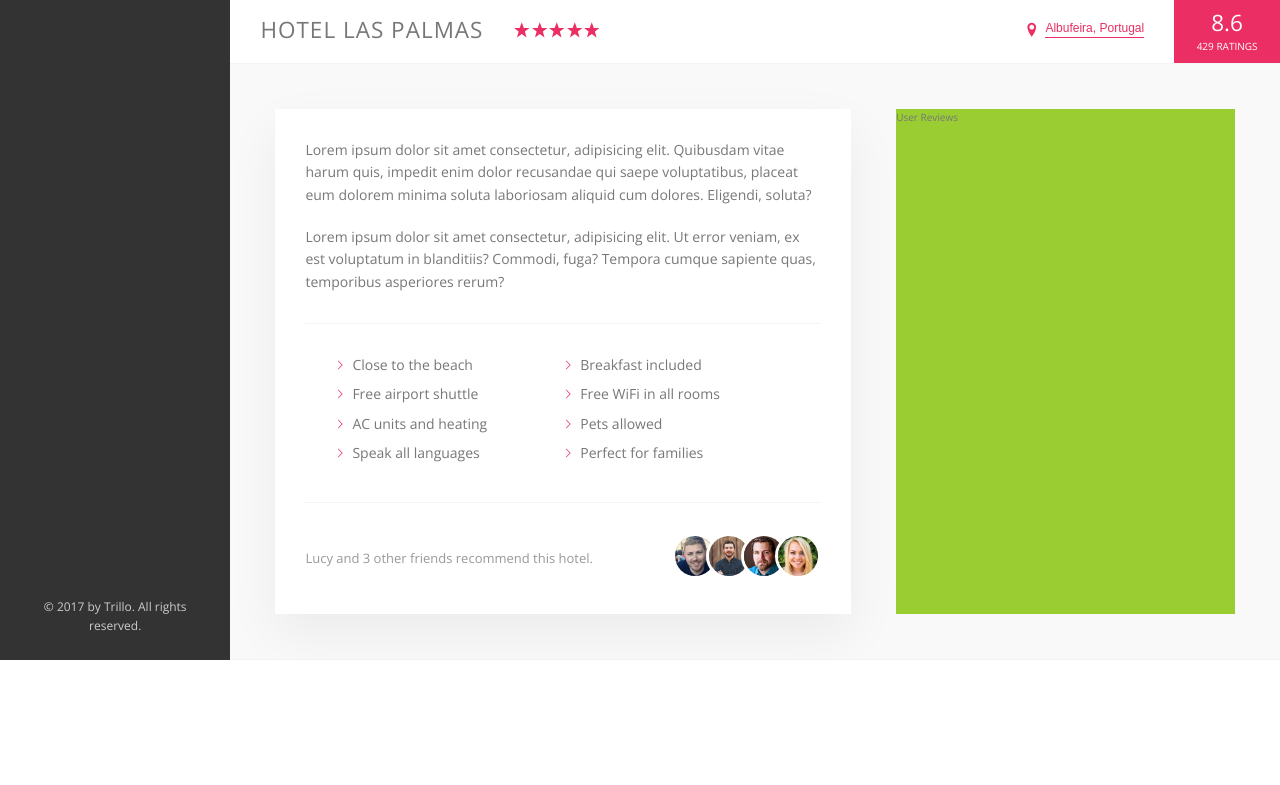
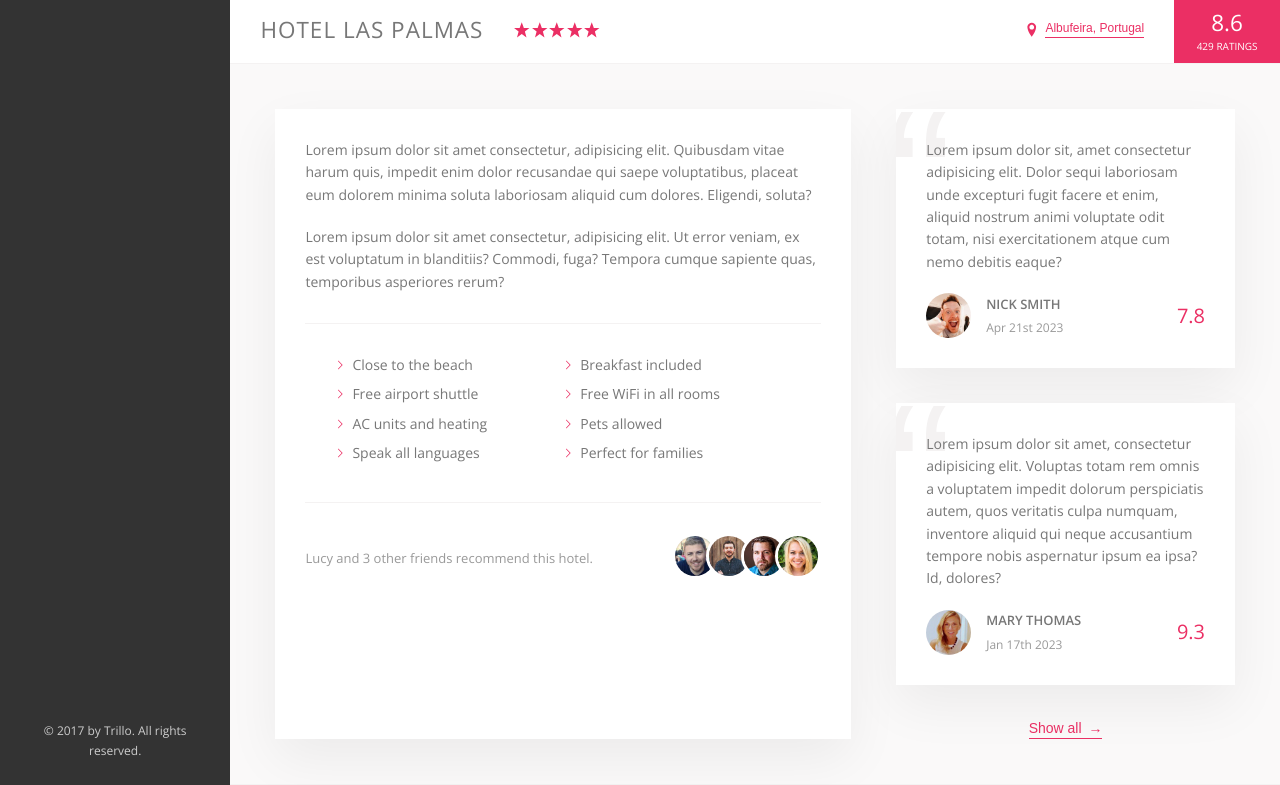
Before and after one commit to Electrolytful/Trillo, a website: page index.html in a window 1280 px wide. Shown: the part 484-1269 px from the top of the page. Before the commit the page ends 1144 px from the top, so only its background shows below. Drawn offline with nearby package versions, Linux system fonts and the light colour scheme.

Commit message:
completed user reviews component

```diff
--- a/index.html
+++ b/index.html
@@ -189,7 +189,35 @@
                     </div>
 
                     <div class="user-reviews">
-                        User Reviews
+                        <figure class="review">
+                            <blockquote class="review__text">
+                                Lorem ipsum dolor sit, amet consectetur adipisicing elit. Dolor sequi laboriosam unde excepturi fugit facere et enim, aliquid nostrum animi voluptate odit totam, nisi exercitationem atque cum nemo debitis eaque?
+                            </blockquote>
+                            <figcaption class="review__user">
+                                <img src="public/img/user-1.jpg" alt="User 1" class="review__photo">
+                                <div class="review__user-box">
+                                    <p class="review__user-name">Nick Smith</p>
+                                    <p class="review__user-date">Apr 21st 2023</p>
+                                </div>
+                                <div class="review__rating">7.8</div>
+                            </figcaption>
+                        </figure>
+
+                        <figure class="review">
+                            <blockquote class="review__text">
+                                Lorem ipsum dolor sit amet, consectetur adipisicing elit. Voluptas totam rem omnis a voluptatem impedit dolorum perspiciatis autem, quos veritatis culpa numquam, inventore aliquid qui neque accusantium tempore nobis aspernatur ipsum ea ipsa? Id, dolores?
+                            </blockquote>
+                            <figcaption class="review__user">
+                                <img src="public/img/user-2.jpg" alt="User 2" class="review__photo">
+                                <div class="review__user-box">
+                                    <p class="review__user-name">Mary Thomas</p>
+                                    <p class="review__user-date">Jan 17th 2023</p>
+                                </div>
+                                <div class="review__rating">9.3</div>
+                            </figcaption>
+                        </figure>
+
+                        <button class="btn-inline">Show all <span>&rarr;</span></button>
                     </div>
                 </div>
 
--- a/sass/_components.scss
+++ b/sass/_components.scss
@@ -285,14 +285,24 @@
     cursor: pointer;
     transition: all .2s;
 
+    & span {
+        margin-left: 3px;
+        transition: margin-left .2s;
+    }
+
     &:hover {
         color: var(--color-grey-dark-1);
+
+        span {
+            margin-left: 8px;
+        }
     }
 
     &:focus {
         outline: none;
         animation: pulsate 1s infinite;
     }
+
 }
 ///////////////////////
 
@@ -363,3 +373,66 @@
     }
 }
 /////////////////////////////
+
+
+// REVIEW COMPONENT ///////
+.review {
+    background-color: #fff;
+    box-shadow: var(--shadow-light);
+    padding: 3rem;
+    margin-bottom: 3.5rem;
+    position: relative;
+    overflow: hidden;
+
+    &__text {
+        position: relative;
+        margin-bottom: 2rem;
+        z-index: 10;
+    }
+
+    &__user {
+        display: flex;
+        align-items: center;
+    }
+
+    &__photo {
+        display: inline-block;
+        height: 4.5rem;
+        width: 4.5rem;
+        border-radius: 50%;
+        margin-right: 1.5rem;
+    }
+
+    &__user-box {
+        margin-right: auto;
+    }
+
+    &__user-name {
+        font-size: 1.3rem;
+        font-weight: bold;
+        text-transform: uppercase;
+        margin-bottom: .4rem;
+    }
+
+    &__user-date {
+        font-size: 1.2rem;
+        color: var(--color-grey-dark-3);
+    }
+
+    &__rating {
+        font-size: 2rem;
+        color: var(--color-primary);
+    }
+
+    &::before {
+        content: "\201C";
+        position: absolute;
+        top: -2.8rem;
+        left: -1rem;
+        font-size: 20rem;
+        font-family: sans-serif;
+        line-height: 1;
+        color: var(--color-grey-light-2);
+    }
+}
+/////////////////////////////
--- a/sass/_layout.scss
+++ b/sass/_layout.scss
@@ -33,6 +33,7 @@
 }
 
 .detail {
+    font-size: 1.4rem;
     display: flex;
     padding: 4.5rem;
     background-color: var(--color-grey-light-1);
@@ -41,8 +42,6 @@
 
 .description {
     flex: 0 0 60%;
-
-    font-size: 1.4rem;
 
     background-color: #fff;
     box-shadow: var(--shadow-light);
@@ -53,5 +52,7 @@
 .user-reviews {
     flex: 1;
 
-    background-color: yellowgreen;
+    display: flex;
+    flex-direction: column;
+    align-items: center;
 }
```
Also changed, not shown: css/styles.css.
